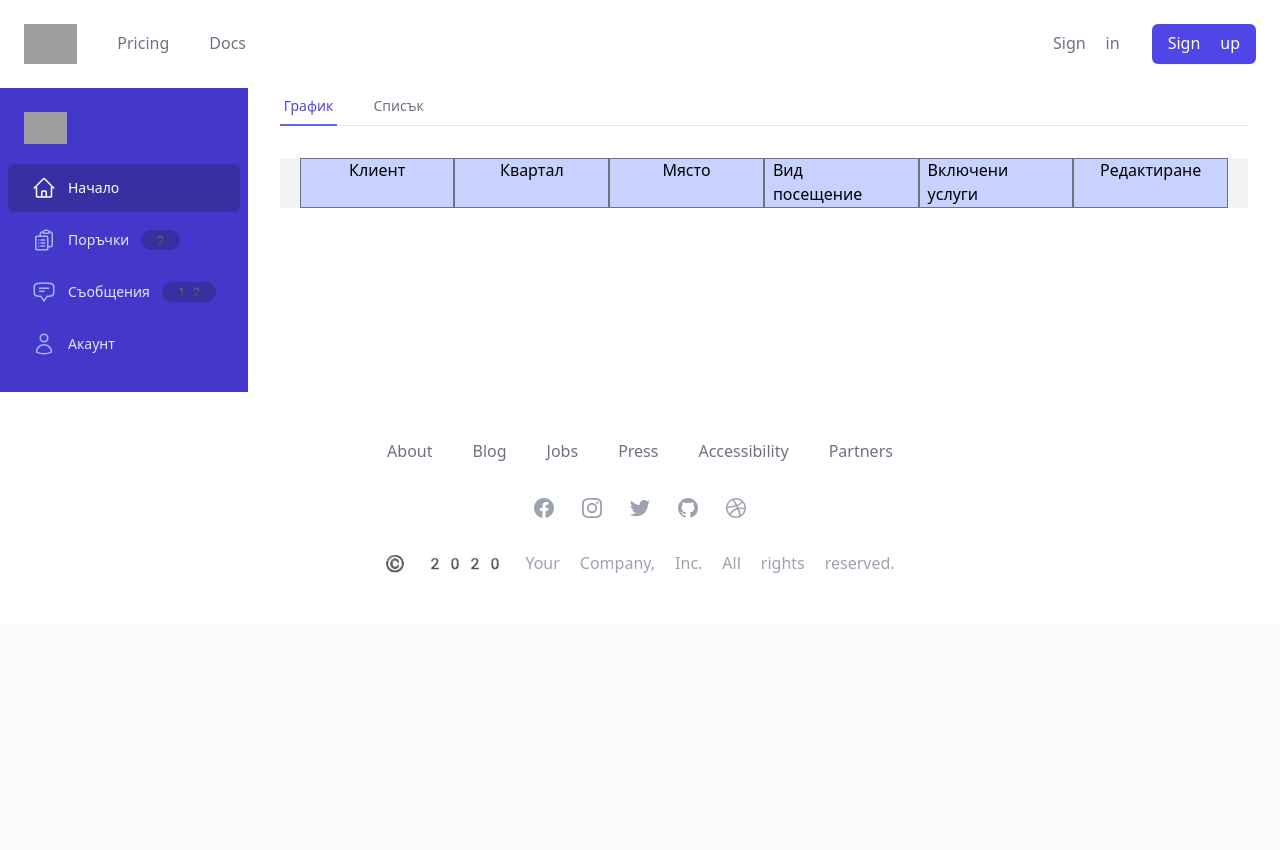
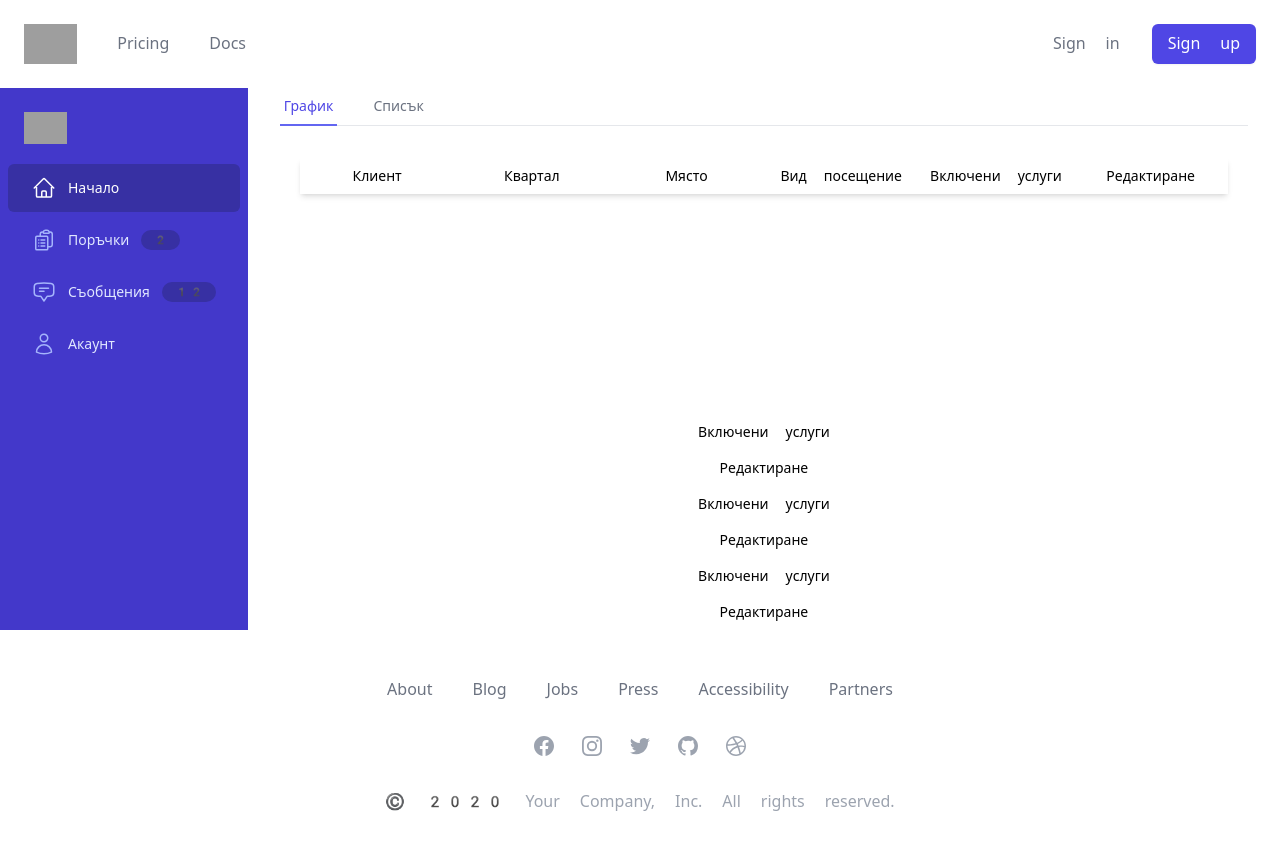
Before and after one commit to velizario/homecare-fe-v2, a React (Vite) app: page /#/dashboard/orders/list in a window 1280 px wide. Shown: the top 850 px of the page. Before the commit the page ends 800 px from the top, so only its background shows below. Built offline with nearby package versions, Linux system fonts and the light colour scheme; grey boxes are pictures that could not be loaded; a web font is replaced by a local one.

Commit message:
Attempting grid

```diff
--- /dev/null
+++ b/src/structure/dashboard/orders/orderlist/OrderItem.tsx
@@ -0,0 +1,9 @@
+interface OrderItemProps {
+    children: React.ReactNode
+}
+
+  const OrderItem: React.FC<OrderItemProps> = ({ children }) => {
+    return <div className="relative z-10 flex bg-white overflow-hidden justify-center   px-2 py-2 text-sm ">{children}</div>
+}
+
+export default OrderItem;
--- a/src/structure/dashboard/orders/orderlist/OrderlistGrid.tsx
+++ b/src/structure/dashboard/orders/orderlist/OrderlistGrid.tsx
@@ -1,3 +1,5 @@
+import OrderItem from "./OrderItem"
+
 const people = [
   { name: 'Lindsay Walton', title: 'Front-end Developer', email: 'lindsay.walton@example.com', role: 'Member' },
   { name: 'Lindsay Walton', title: 'Front-end Developer', email: 'lindsay.walton@example.com', role: 'Member' },
@@ -18,14 +20,24 @@ export default function OrderlistNew() {
   return (
     <>
 
-      <div className="mt-8 overflow-hidden bg-gray-100">
+      <div className="mt-8 overflow-hidden">
         <div className="grid grid-cols-[repeat(6,minmax(0,1fr))] auto-rows-fr gap-y-10 px-5">
-          <div className="px-2 bg-indigo-200 border border-gray-500 flex justify-center">Клиент</div>
-          <div className="px-2 bg-indigo-200 border border-gray-500 flex justify-center">Квартал</div>
-          <div className="px-2 bg-indigo-200 border border-gray-500 flex justify-center">Място</div>
-          <div className="px-2 bg-indigo-200 border border-gray-500 flex justify-center">Вид посещение</div>
-          <div className="px-2 bg-indigo-200 border border-gray-500 flex justify-center">Включени услуги</div>
-          <div className="px-2 bg-indigo-200 border border-gray-500 flex justify-center">Редактиране</div>
+          <div className="col-span-6 grid grid-cols-[subgrid] h-max shadow-md">
+            <OrderItem>Клиент</OrderItem>
+            <OrderItem>Квартал</OrderItem>
+            <OrderItem>Място</OrderItem>
+            <OrderItem>Вид посещение</OrderItem>
+            <OrderItem>Включени услуги</OrderItem>
+            <OrderItem>Редактиране</OrderItem>
+          </div>
+          <div className="bg-red col-span-6 grid ">
+            <OrderItem>Включени услуги</OrderItem>
+            <OrderItem>Редактиране</OrderItem>
+            <OrderItem>Включени услуги</OrderItem>
+            <OrderItem>Редактиране</OrderItem>
+            <OrderItem>Включени услуги</OrderItem>
+            <OrderItem>Редактиране</OrderItem>
+          </div>
         </div>
       </div>
     </>
```
